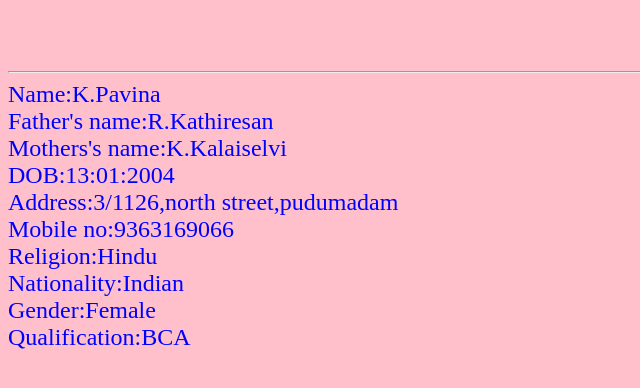
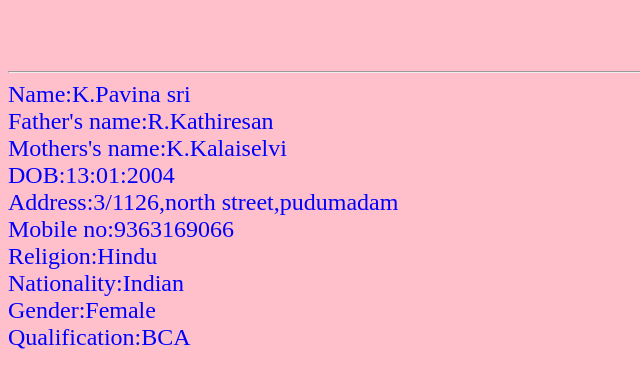
Before and after one commit to pavinasri/digital-portfolio, a plain HTML site: page resume.html in a window 1280 px wide. Shown: the full height of the page, 0-640 px from the left. Drawn offline with Linux system fonts and the light colour scheme.

Commit message:
Update resume.html

```diff
--- a/resume.html
+++ b/resume.html
@@ -8,7 +8,7 @@
 <hr>
 <body><font size=5><font color="blue">
 <img src="pavi.jpg" align="right" height=150 width=150 1px>
-Name:K.Pavina<br>
+Name:K.Pavina sri <br>
 Father's name:R.Kathiresan<br>
 Mothers's name:K.Kalaiselvi<br>
 DOB:13:01:2004<br>
```
